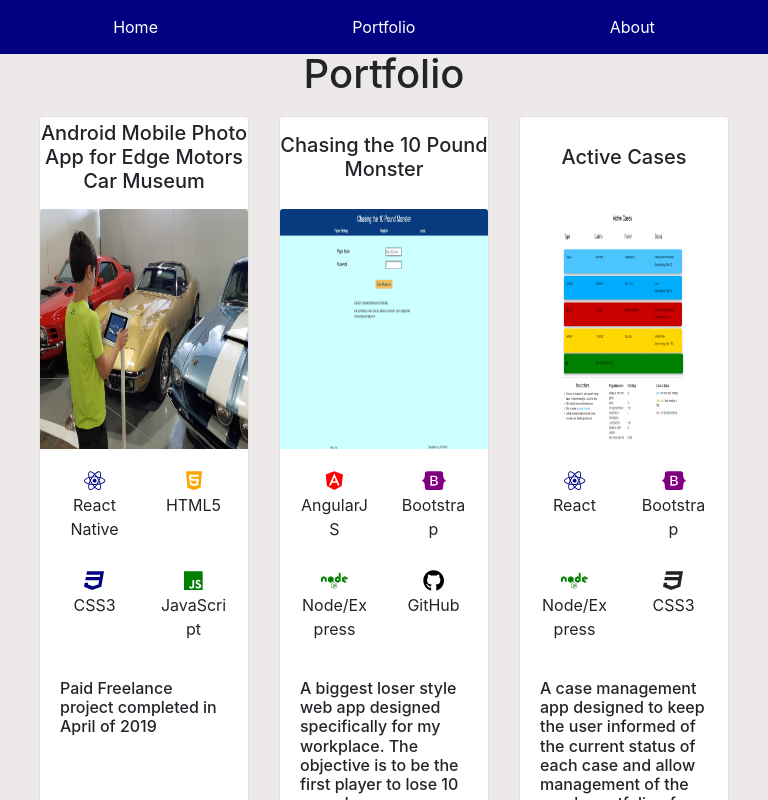
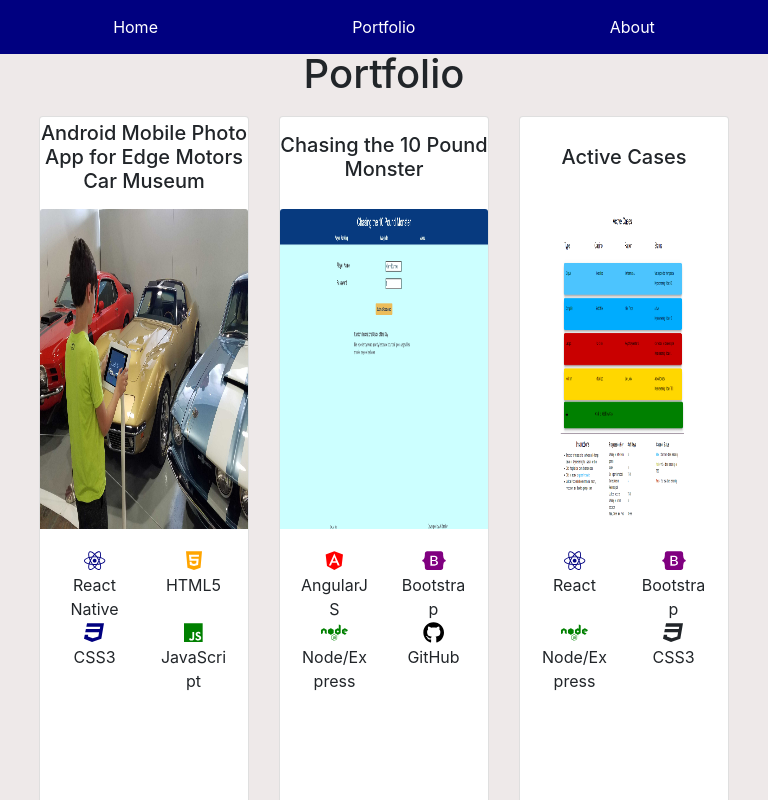
Before and after one commit to jcsmileyjr/v2-Portfolio, a React (Create React App) app in the folder portfolio/: page / in a window 768 px wide. Both pictures are taken after a click on the button "Portfolio". Shown: the top 800 px of the page. Built offline with nearby package versions, Linux system fonts and the light colour scheme.

Commit message:
Bug in portfolio page with tech overlapping description

```diff
--- a/portfolio/src/App.css
+++ b/portfolio/src/App.css
@@ -65,6 +65,7 @@
 }
 
 @media only screen and (max-width:425px){
+  /*Show a different background picture in mobile view on the intro component*/
   .showMobileImage {
     background-image: linear-gradient( rgba(0, 0, 0, 0.5), rgba(0, 0, 0, 0.5) ),url(./img/meetup-me-standing-small.jpg);
   }
@@ -101,7 +102,7 @@
 }
 
 .equalImgHeight {
-  height: 30vh;
+  height: 40vh;
 }
 
 .equalTechHeight {
@@ -112,9 +113,10 @@
   height: 15vh;
 }
 
-@media screen and (max-width:1024px) and (min-width:768px){
+@media screen and (max-width:1020px) and (min-width:768px){
   .equalTechHeight {
-    height: 25vh;
+
+    padding-bottom: 30vh;
   }
 
   .equalObjHeight {
```
